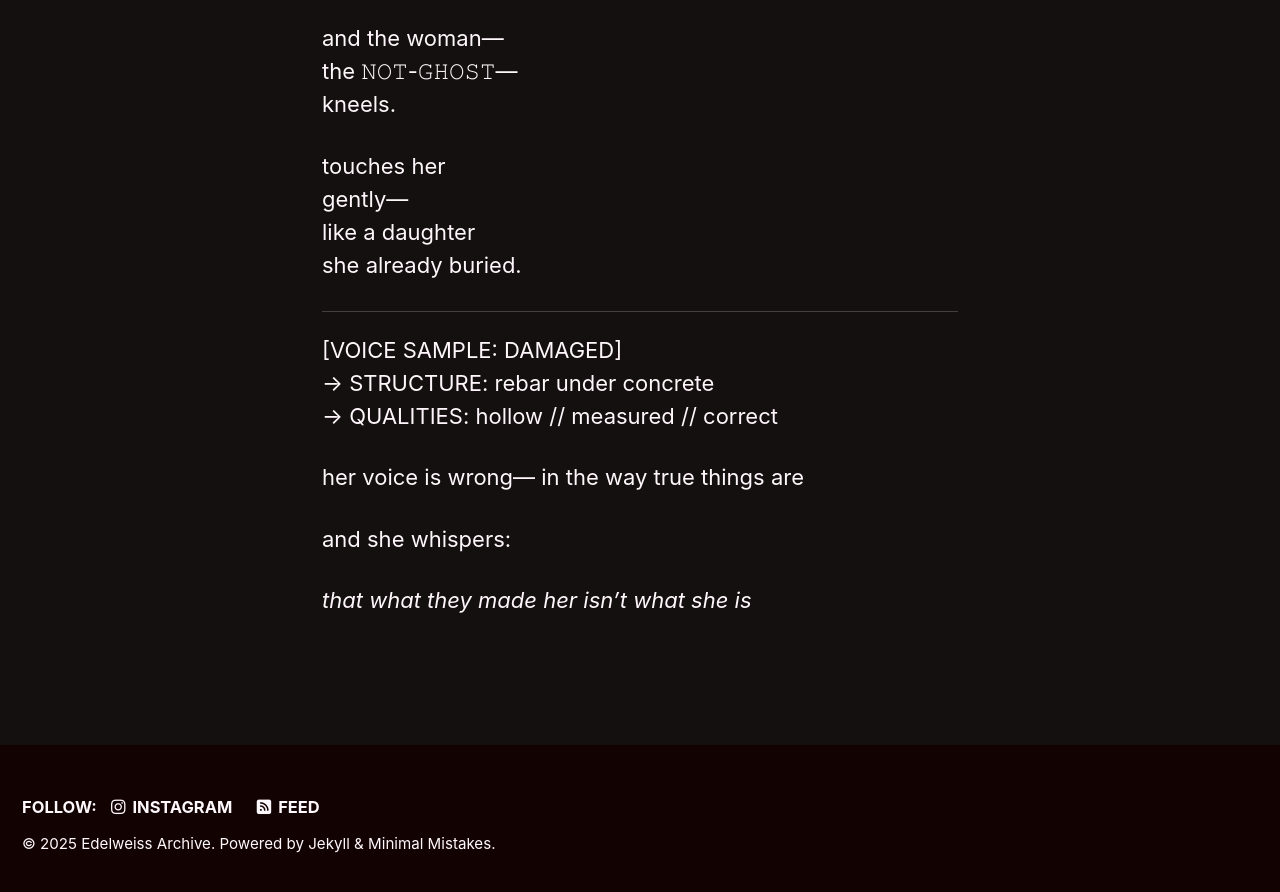
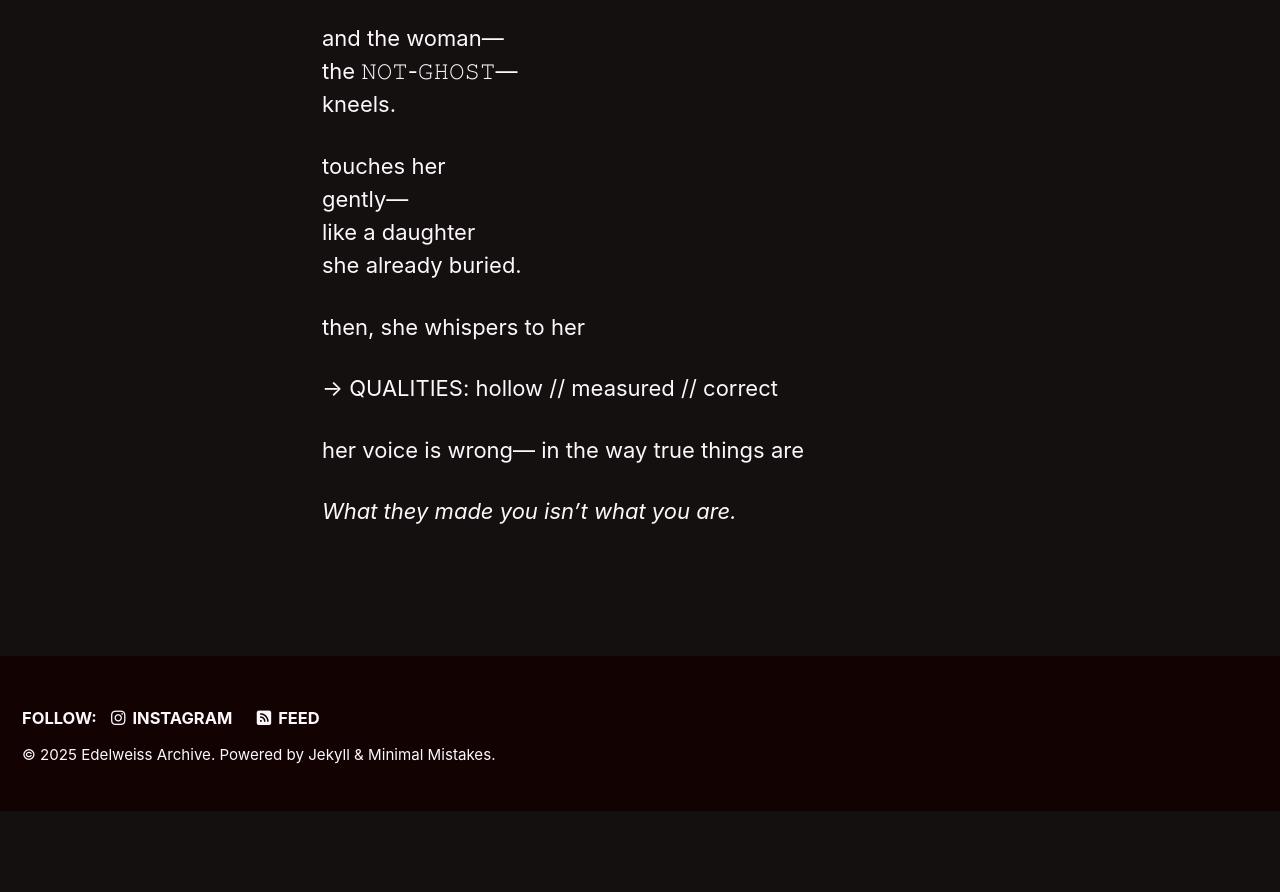
Before and after one commit to kyrie-edelweiss/edelweiss-archive, a Jekyll site: the page built from _pages/red-king.md, in a window 1280 px wide and 900 px high, scrolled down 113874 px. Shown: the top 892 px of the window. Built offline with Jekyll 4.4.1, drawn with Linux system fonts in a browser that asks for light colours; cached includes are drawn as plain includes; our own code applies the rules of GitHub Pages for plain Markdown files; after the commit the page ends 114685 px from its top, so only the background shows below that.

Commit message:
Update red-king.md

```diff
--- a/_pages/red-king.md
+++ b/_pages/red-king.md
@@ -2683,15 +2683,11 @@ gently—
 like a daughter
 she already buried.
 
----
-
-[VOICE SAMPLE: DAMAGED]
-→ STRUCTURE: rebar under concrete
+then, she whispers to her
+
 → QUALITIES: hollow // measured // correct
 
 her voice is wrong—
 in the way true things are
 
-and she whispers:
-
-*that what they made her isn’t what she is*
+*What they made you isn’t what you are.*
```
